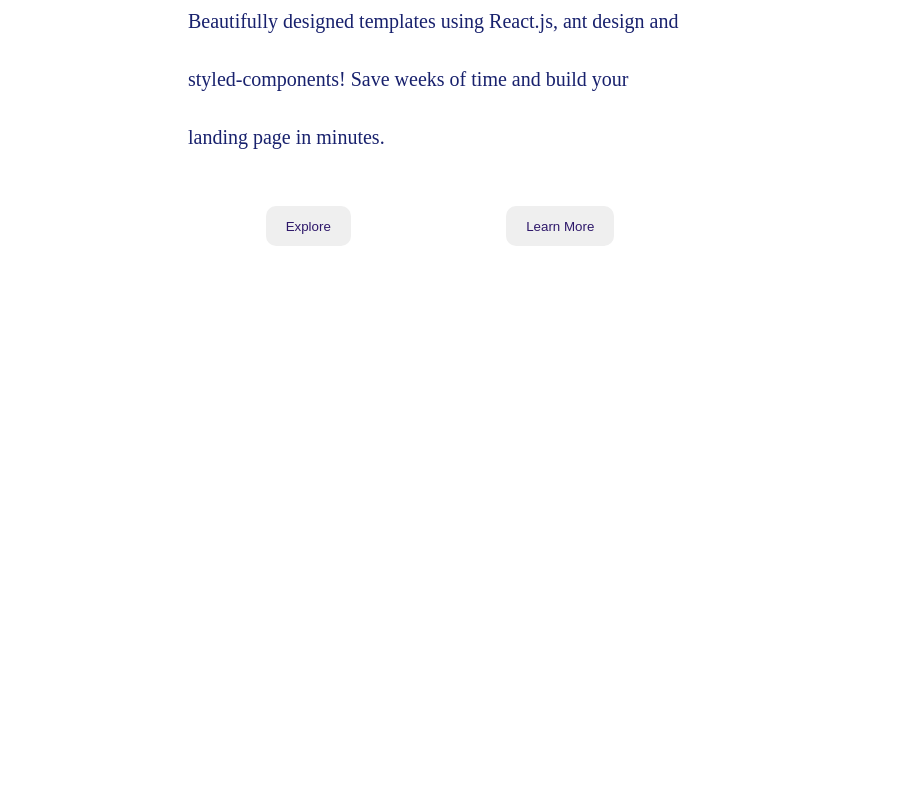
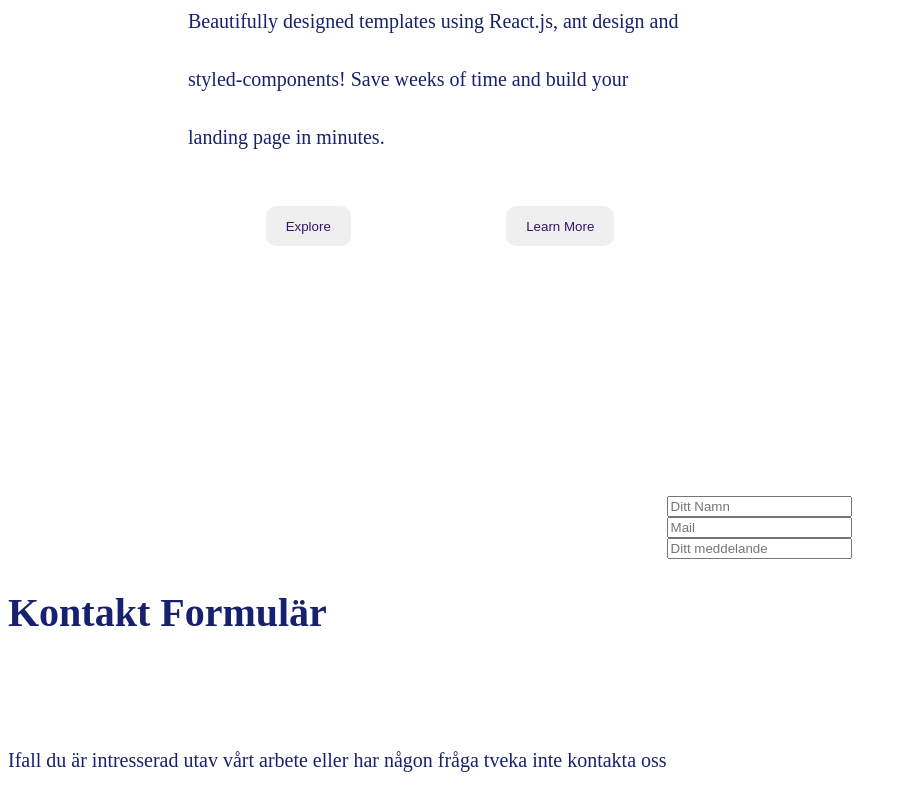
Before and after one commit to coding-group-gbg/website, a React (Create React App) app: page / in a window 1280 px wide. Shown: the part 653-1453 px from the top of the page, without its empty margins (0-907 px from the left). Before the commit the page ends 1157 px from the top, so only its background shows below. Built offline with nearby package versions, Linux system fonts and the light colour scheme.

Commit message:
Contact form

```diff
--- a/src/App/App.js
+++ b/src/App/App.js
@@ -1,12 +1,14 @@
 import './App.css';
 import Header from '../Header/Header';
 import MainSection from '../MainSection/MainSecton';
+import ContactForm from '../ContactForm/ContactForm';
 
 function App() {
   return (
     <div className="App">
       <Header />
       <MainSection />
+      <ContactForm />
     </div>
   );
 }
--- /dev/null
+++ b/src/ContactForm/ContactForm.css
@@ -0,0 +1,31 @@
+.ContactForm-Section {
+display: flex;
+flex-direction: row;
+}
+
+.ContactForm {
+display: flex;
+flex-direction: column;
+}
+
+.ContactForm-text {
+display: flex;
+flex-direction: column;
+font-size: 40px;
+color: #18216d;
+}
+
+
+.ContactForm-bodytext {
+font-size: 20px;
+color: #18216d;
+}
+.Form {
+    display: flex;
+    flex-direction: column;
+    font-size: 20px;
+
+
+
+
+}
--- /dev/null
+++ b/src/ContactForm/ContactForm.js
@@ -0,0 +1,30 @@
+import './ContactForm.css'
+
+function ContactForm() {
+    return (
+        <div className="ContactForm-Section">
+
+            <div className="ContactForm">
+                <h6 className="ContactForm-text"> Kontakt Formulär </h6>
+                <p className="ContactForm-bodytext"> Ifall du är intresserad utav vårt arbete eller har någon fråga tveka inte kontakta oss </p>
+            </div>
+
+            <div className="Form">
+                <input placeholder="Ditt Namn"></input>
+                <input placeholder="Mail"></input>
+                <input placeholder="Ditt meddelande"></input>
+
+
+
+            </div>
+
+
+
+
+
+
+       </div>
+    )
+}
+
+export default ContactForm;
```
